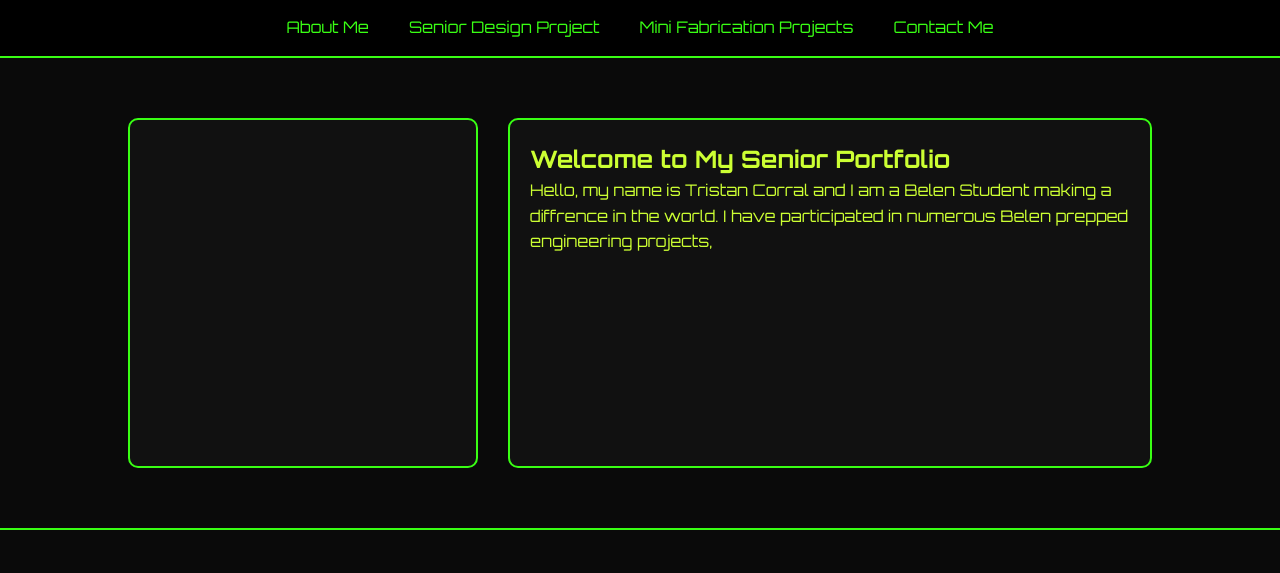
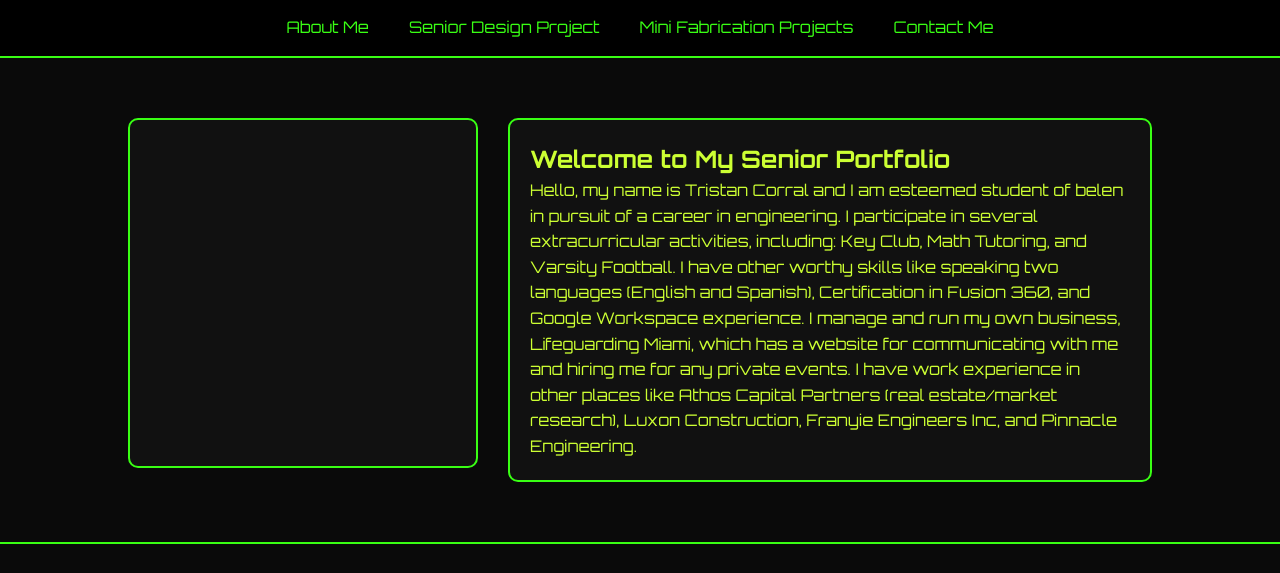
Before and after one commit to TristanCorral930/TristanCorral930.github.io, a plain HTML site: page index.html in a window 1280 px wide. Shown: the top 573 px of the page. Drawn offline with Linux system fonts and the light colour scheme.

Commit message:
fixed about me section

```diff
--- a/index.html
+++ b/index.html
@@ -29,9 +29,9 @@
     <div class="about-text">
       <h1>Welcome to My Senior Portfolio</h1>
       <p>
-        Hello, my name is Tristan Corral and I am a Belen Student making a diffrence in the world.
-        I have participated in numerous Belen prepped engineering projects,
+        Hello, my name is Tristan Corral and I am esteemed student of belen in pursuit of a career in engineering. I participate in several extracurricular activities, including: Key Club, Math Tutoring, and Varsity Football. I have other worthy skills like speaking two languages (English and Spanish), Certification in Fusion 360, and Google Workspace experience. I manage and run my own business, Lifeguarding Miami, which has a website for communicating with me and hiring me for any private events. I have work experience in other places like Athos Capital Partners (real estate/market research), Luxon Construction, Franyie Engineers Inc, and Pinnacle Engineering.
       </p>
+      <p></p>
     </div>
   </section>
 
```
